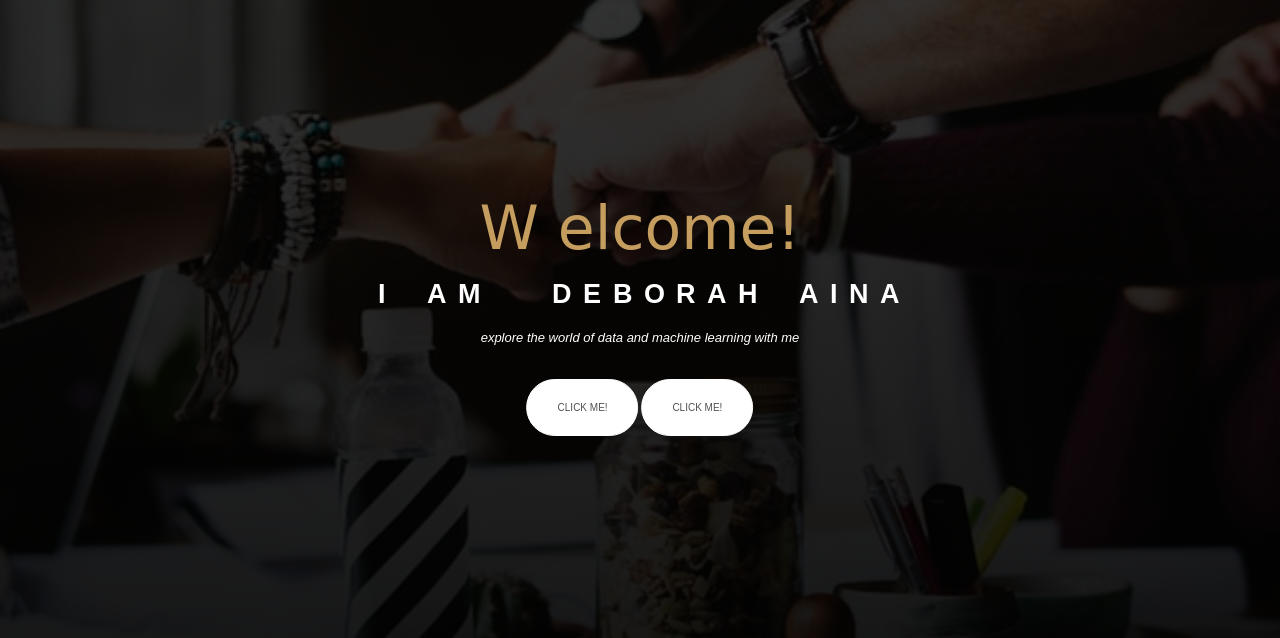
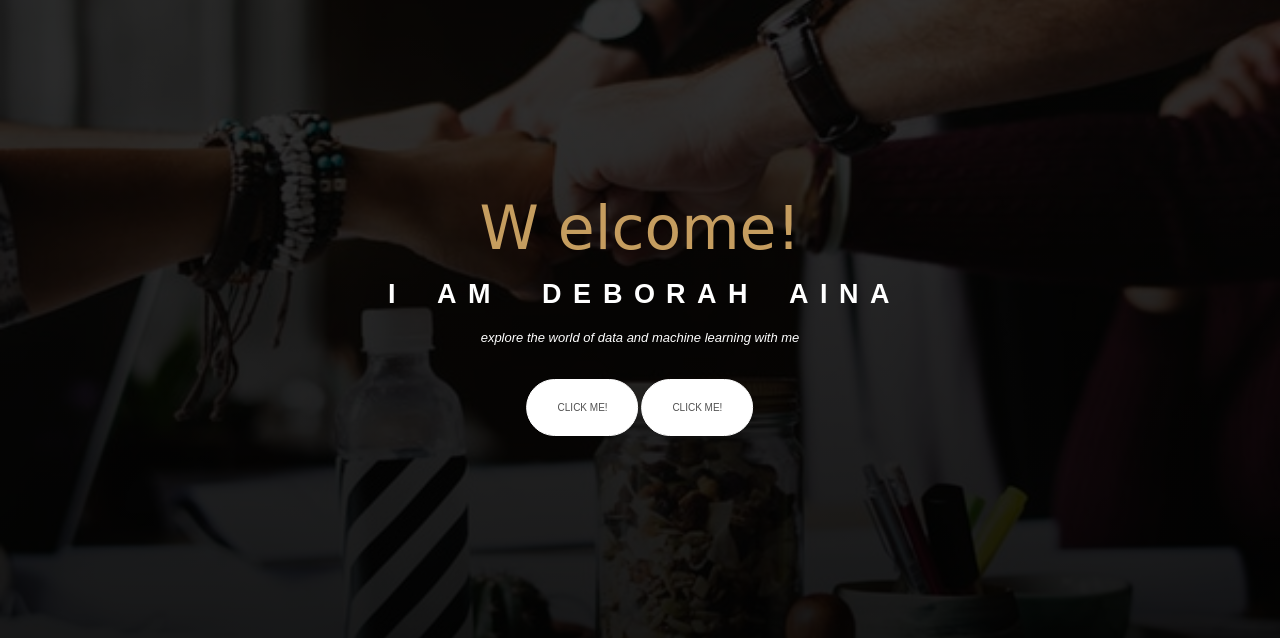
Before and after one commit to Deborahaina/data-telling, a Flask app: page / in a window 1280 px wide. Shown: the part 51-689 px from the top of the page. Run offline with Flask 2, Linux system fonts and the light colour scheme; parts of the project's set-up code (start-up, migrations or seed data) failed here and were passed over; some libraries are stand-ins or nearby versions; some web fonts are replaced.

Commit message:
Salutation

```diff
--- a/templates/index.html
+++ b/templates/index.html
@@ -47,7 +47,7 @@
         <span>i</span>
         <span class="ml-5">a</span>
         <span class="mr-5">m</span>
-        <span class="ml-5">d</span>
+        <span class="ml-3">d</span>
         <span>e</span>
         <span>b</span>
         <span>o</span>
```
